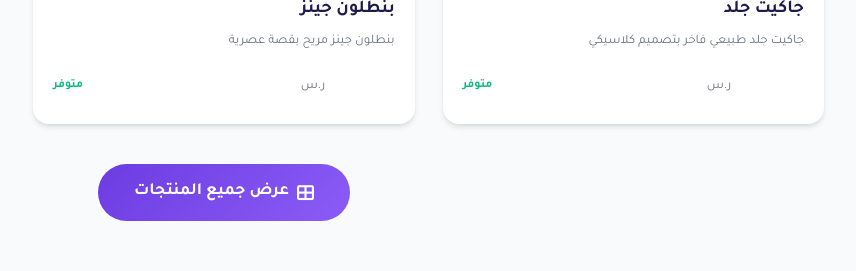
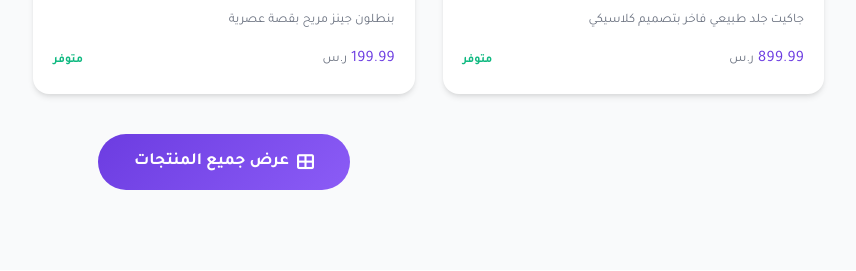
Before and after one commit to mothana70799-crypto/Software-Maintenance-Project, a PHP site: page / in a window 1280 px wide. Shown: the part 2721-2992 px from the top of the page, without its empty margins (416-1272 px from the left). Run offline with PHP 8.4, Linux system fonts and the light colour scheme; data comes from the database, SQL or seed files in the repository.

Commit message:
Update style.css

```diff
--- a/style.css
+++ b/style.css
@@ -582,11 +582,7 @@ a {
     justify-content: space-between;
 }
 
-.product-info .price {
-    font-size: 22px;
-    font-weight: 800;
-    color: white;
-}
+.product-info .price { color: var(--primary); }
 
 .product-info .price small {
     font-size: 13px;
```
